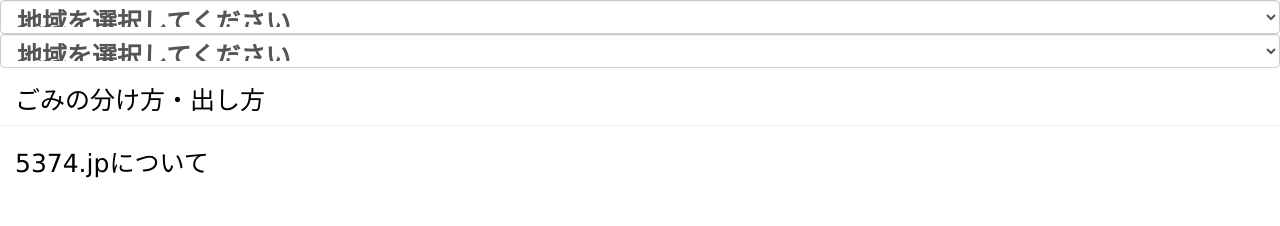
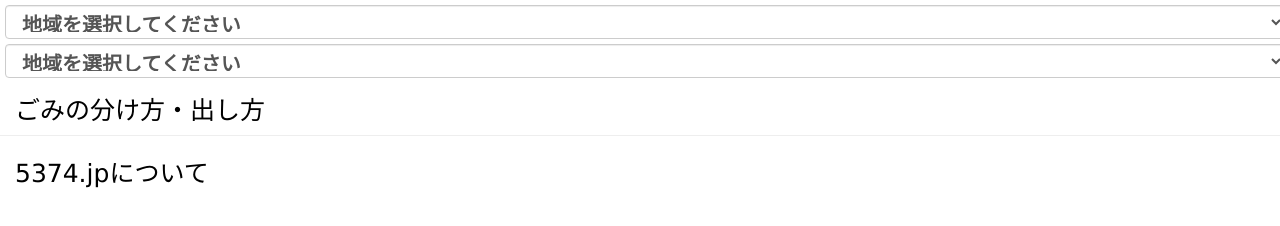
Before and after one commit to hashimoto-shi/5374.github.io, a plain HTML site: page index.html in a window 1280 px wide. Drawn offline with Linux system fonts and the light colour scheme.

Commit message:
地区選択　サイズ

```diff
--- a/css/custom.css
+++ b/css/custom.css
@@ -119,12 +119,10 @@ a,a:hover{
 	font-size: 22px;
 }
 
-#select_area_master{
+
+
+select.form-control{
 	font-weight: bold;
-	font-size: 25px;
+	font-size: 20px;
+    margin: 5px 5px 5px 5px;
 }
-
-#select_area{
-	font-weight: bold;
-	font-size: 25px;
-}
```
